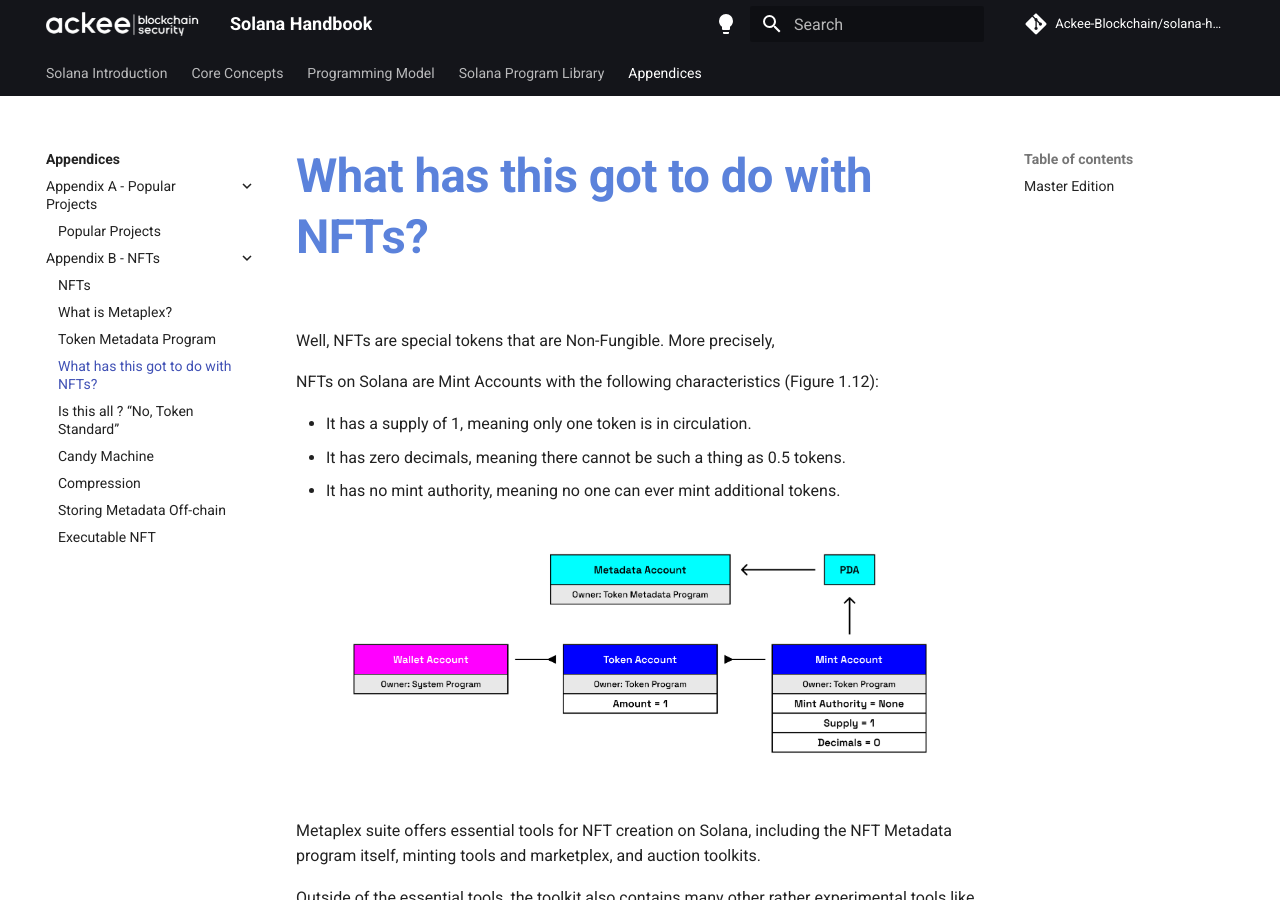
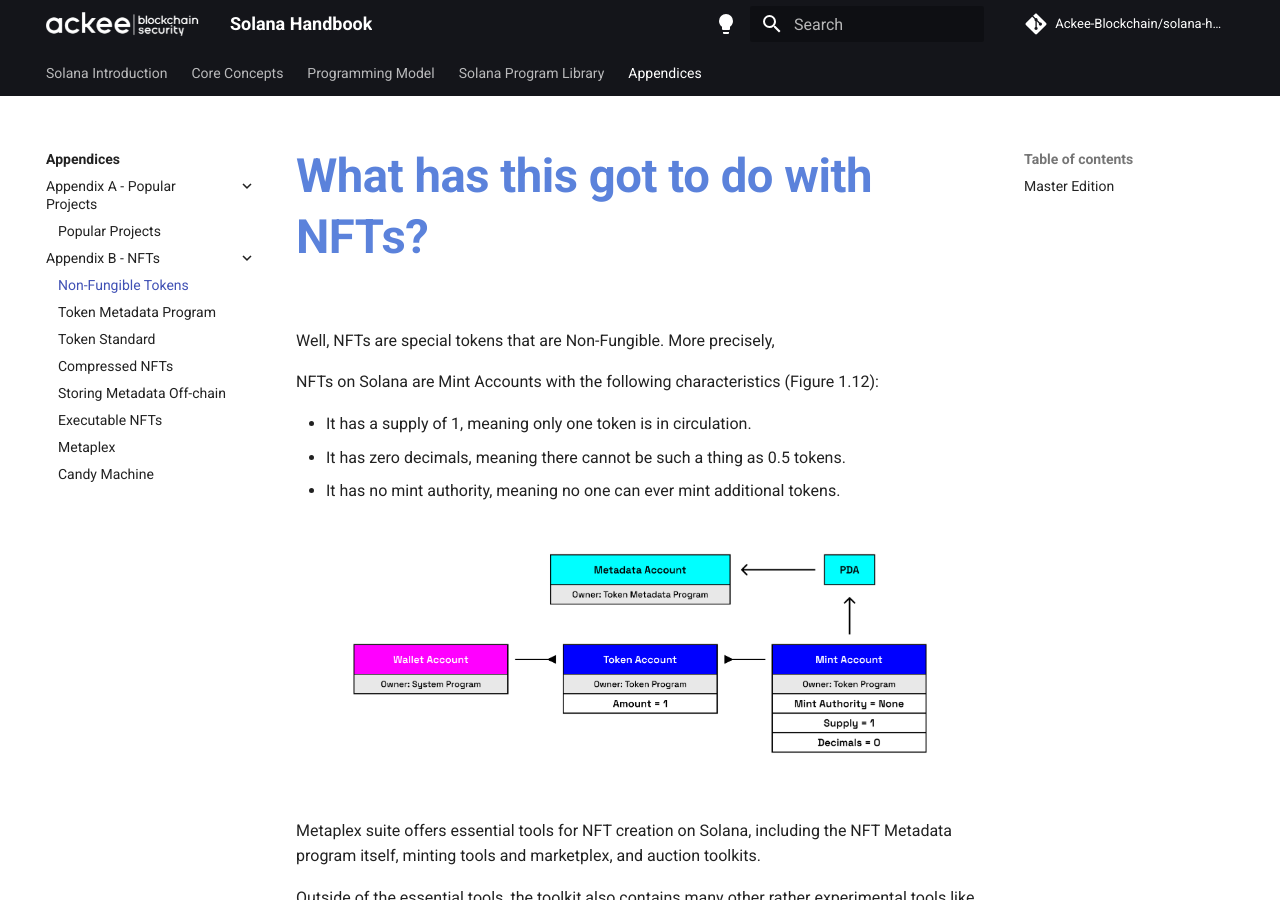
Before and after one commit to vmpyre/solana-handbook, an MkDocs documentation site: the page built from docs/handbook/appendices/appendixB/non-fungible-tokens.md, in a window 1280 px wide and 900 px high. Built offline with MkDocs 1.6.1 and Material for MkDocs 9.7.7, drawn with Linux system fonts in a browser that asks for light colours; comment, search, counter and statistics services are not loaded.

Commit message:
restructure nfts appendix

```diff
--- a/mkdocs.yml
+++ b/mkdocs.yml
@@ -47,15 +47,14 @@ nav:
     - Appendix A - Popular Projects:
       - Popular Projects: handbook/appendices/appendixA/popular-projects.md
     - Appendix B - NFTs:
-      - NFTs: handbook/appendices/appendixB/nfts.md
-      - What is Metaplex?: handbook/appendices/appendixB/what-is-metaplex.md
+      - Non-Fungible Tokens: handbook/appendices/appendixB/non-fungible-tokens.md
       - Token Metadata Program: handbook/appendices/appendixB/token-metadata-program.md
-      - What has this got to do with NFTs?: handbook/appendices/appendixB/what-nfts.md
-      - Is this all ? “No, Token Standard”: handbook/appendices/appendixB/token-standard.md
+      - Token Standard: handbook/appendices/appendixB/token-standard.md
+      - Compressed NFTs: handbook/appendices/appendixB/compressed-nfts.md
+      - Storing Metadata Off-chain: handbook/appendices/appendixB/metadata-off-chain.md
+      - Executable NFTs: handbook/appendices/appendixB/executable-nfts.md
+      - Metaplex: handbook/appendices/appendixB/metaplex.md
       - Candy Machine: handbook/appendices/appendixB/candy-machine.md
-      - Compression: handbook/appendices/appendixB/compression.md
-      - Storing Metadata Off-chain: handbook/appendices/appendixB/metadata-off-chain.md
-      - Executable NFT: handbook/appendices/appendixB/executable-nft.md
 
 # Beware this is strongly dependent on names of folders , example:
 # images have to be stored within the docs/images folder
```
Also changed, not shown: docs/handbook/appendices/appendixB/nfts.md (deleted, +0 -3 lines), docs/handbook/appendices/appendixB/compressed-nfts.md (renamed from docs/handbook/appendices/appendixB/compression.md), docs/handbook/appendices/appendixB/executable-nfts.md (renamed from docs/handbook/appendices/appendixB/executable-nft.md), docs/handbook/appendices/appendixB/metaplex.md (renamed from docs/handbook/appendices/appendixB/what-is-metaplex.md), docs/handbook/appendices/appendixB/non-fungible-tokens.md (renamed from docs/handbook/appendices/appendixB/what-nfts.md).
